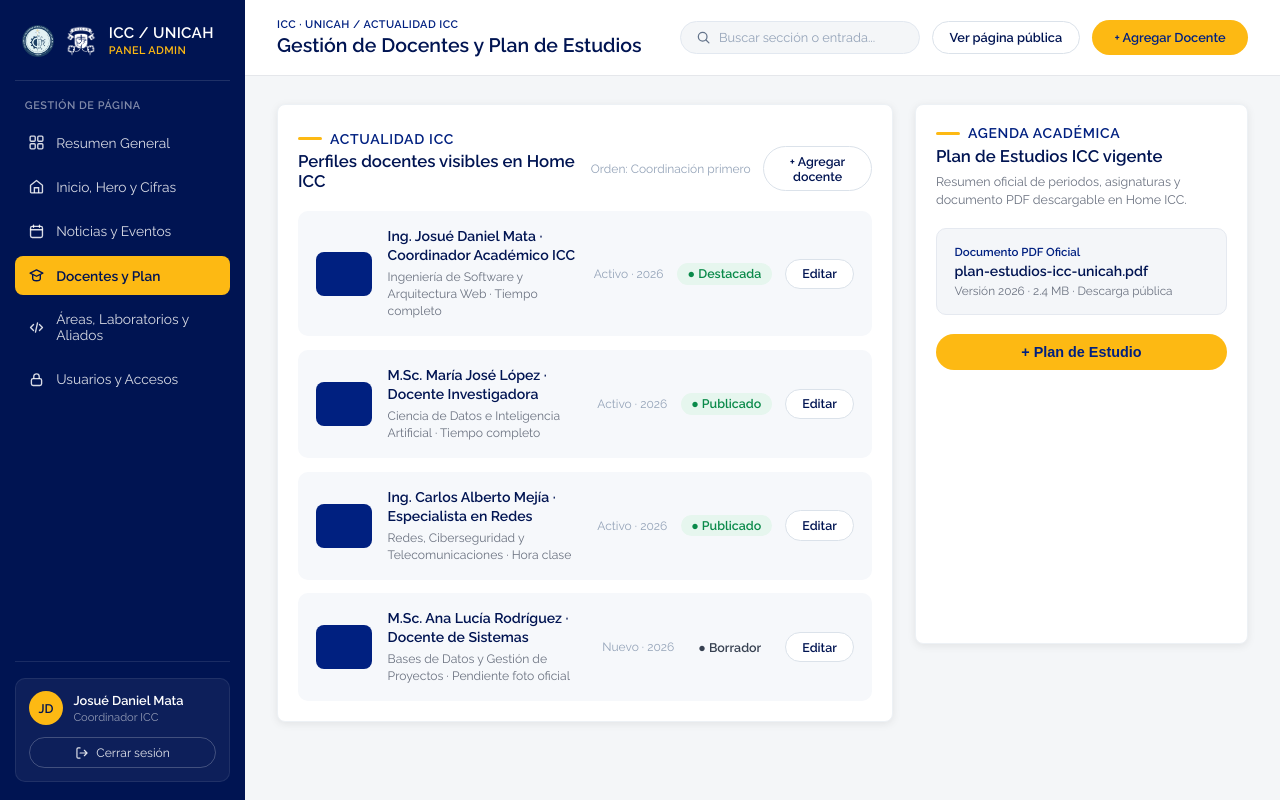
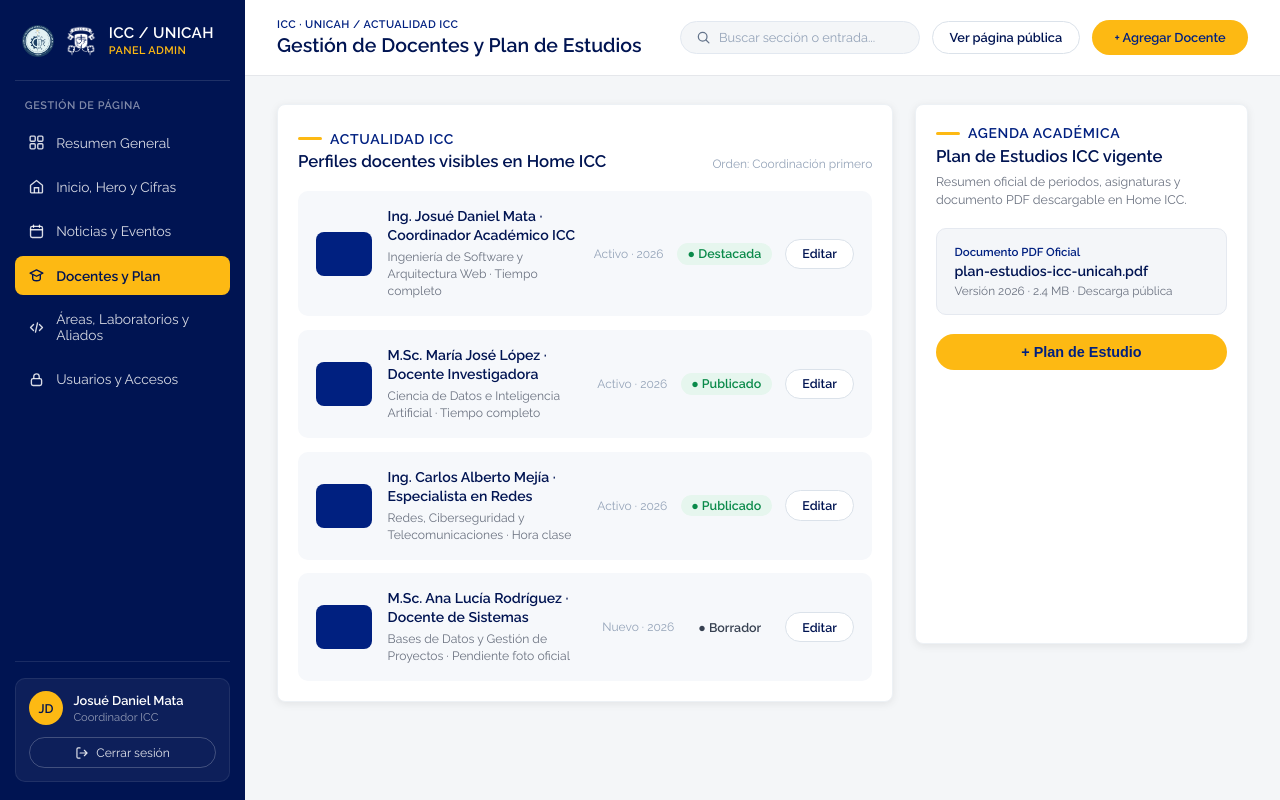
Before and after one commit to Johancito19/ICCWebpage, a Next.js app in the folder icc_webpage/: page /admin/docentes in a window 1280 px wide. Built offline with nearby package versions, Linux system fonts and the light colour scheme.

Commit message:
Cambios esteticos

```diff
--- a/icc_webpage/src/app/admin/(panel)/docentes/page.tsx
+++ b/icc_webpage/src/app/admin/(panel)/docentes/page.tsx
@@ -77,18 +77,9 @@ function ContenidoDocentes() {
             </h2>
           </div>
 
-          <div className="adm-docentes-header-right">
-            <span className="adm-docentes-sort">
-              Orden: Coordinación primero
-            </span>
-            <button
-              type="button"
-              className="adm-btn-secondary adm-btn-edit"
-              onClick={handleAbrirNuevoDocente}
-            >
-              + Agregar docente
-            </button>
-          </div>
+          <span className="adm-docentes-sort">
+            Orden: Coordinación primero
+          </span>
         </div>
 
         <div className="adm-docentes-list">
```
